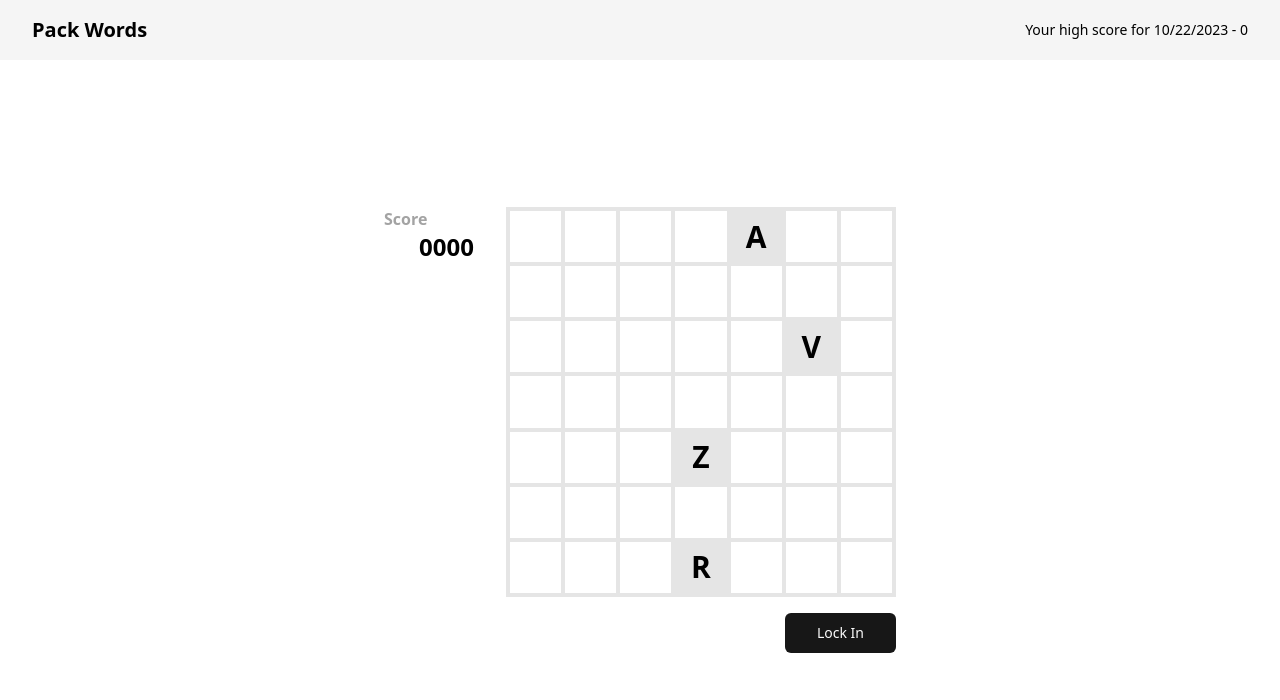
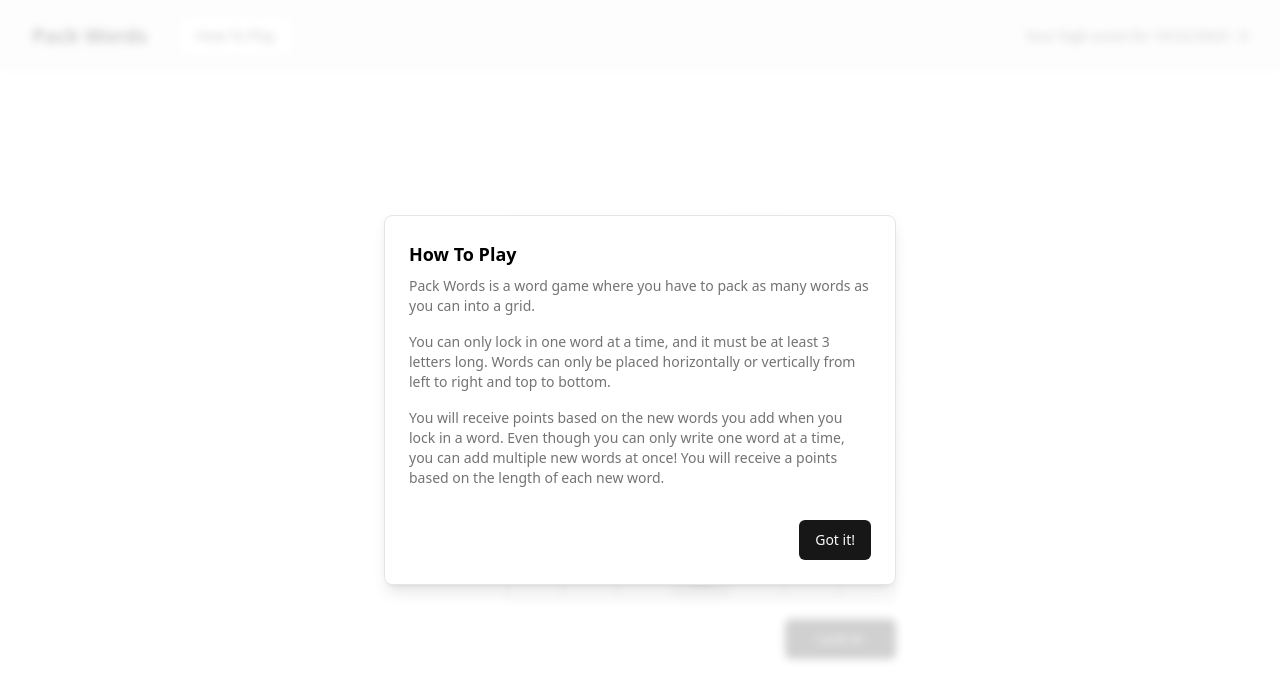
Before and after one commit to westbrookdaniel/pack-words, a React (Vite) app: page / in a window 1280 px wide. Shown: the top 700 px of the page. Built offline with nearby package versions, Linux system fonts and the light colour scheme.

Commit message:
add how to play

```diff
--- a/src/App.tsx
+++ b/src/App.tsx
@@ -1,12 +1,46 @@
+import { InfoIcon } from "lucide-react";
 import { useReducer } from "react";
+import { Button } from "./components/ui/button";
+import { Alert, useAlert } from "./components/useAlert";
 import Game, { getDefaultsForDate, highScore } from "./Game";
 import { cn } from "./lib/utils";
+
+const howToPlay: Alert = {
+  title: "How To Play",
+  description: (
+    <div className="space-y-4">
+      <p>
+        Pack Words is a word game where you have to pack as many words as you
+        can into a grid.
+      </p>
+      <p>
+        You can only lock in one word at a time, and it must be at least 3
+        letters long. Words can only be placed horizontally or vertically from
+        left to right and top to bottom.
+      </p>
+      <p>
+        You will receive points based on the new words you add when you lock in
+        a word. Even though you can only write one word at a time, you can add
+        multiple new words at once! You will receive a points based on the
+        length of each new word.
+      </p>
+      <p></p>
+    </div>
+  ),
+  actionText: "Got it!",
+};
 
 export default function App() {
   const date = new Date();
 
   const checkHighScore = useReducer(() => ({}), {})[1];
   const score = highScore.get(date);
+
+  const hasPlayed = highScore.all();
+  const { alert, element } = useAlert({
+    defaultOpen: hasPlayed ? null : howToPlay,
+  });
+
   return (
     <div className="flex flex-col xl:min-h-screen ">
       <header
@@ -15,7 +49,24 @@ export default function App() {
           "bg-neutral-100",
         )}
       >
-        <h1 className="font-bold xl:text-xl text-lg">Pack Words</h1>
+        <div className="flex gap-4 xl:gap-8 items-center">
+          <h1 className="font-bold xl:text-xl text-lg">Pack Words</h1>
+          <Button
+            variant="outline"
+            className="hidden xl:block"
+            onClick={() => alert(howToPlay)}
+          >
+            How To Play
+          </Button>
+          <Button
+            variant="outline"
+            size="icon"
+            className="xl:hidden"
+            onClick={() => alert(howToPlay)}
+          >
+            <InfoIcon className="w-4 h-4" />
+          </Button>
+        </div>
         <p className="xl:block hidden text-sm">
           Your high score for {formatter.format(date)} - {score}
         </p>
@@ -31,6 +82,7 @@ export default function App() {
           />
         </div>
       </main>
+      {element}
     </div>
   );
 }
--- a/src/Game.tsx
+++ b/src/Game.tsx
@@ -317,6 +317,17 @@ function wordCase(word: string) {
 
 const highScoreDateFormatter = new Intl.DateTimeFormat("en-US");
 export const highScore = {
+  all: () => {
+    const json = localStorage.getItem(`highScore`);
+    if (!json) return null;
+    try {
+      const data = JSON.parse(json);
+      if (typeof data !== "object") return null;
+      return data;
+    } catch {
+      return null;
+    }
+  },
   get: (date: Date) => {
     const json = localStorage.getItem(`highScore`);
     if (!json) return 0;
--- a/src/components/ui/alert-dialog.tsx
+++ b/src/components/ui/alert-dialog.tsx
@@ -49,7 +49,7 @@ const AlertDialogHeader = ({
 }: React.HTMLAttributes<HTMLDivElement>) => (
   <div
     className={cn(
-      "flex flex-col space-y-2 text-center sm:text-left",
+      "flex flex-col space-y-2 sm:text-left",
       className
     )}
     {...props}
--- a/src/components/useAlert.tsx
+++ b/src/components/useAlert.tsx
@@ -10,16 +10,18 @@ import {
   AlertDialogContent,
 } from "./ui/alert-dialog";
 
-type Alert = {
+export type Alert = {
   title: string;
-  description: string;
+  description: string | JSX.Element;
   cancelText?: string;
   actionText?: string;
   onConfirm?: () => void;
 };
 
-export function useAlert() {
-  const [alert, setAlert] = useState<Alert | null>(null);
+export function useAlert(options?: { defaultOpen?: Alert | null }) {
+  const [alert, setAlert] = useState<Alert | null>(
+    options?.defaultOpen ?? null,
+  );
   return {
     alert: (data: Alert) => setAlert(data),
     element: (
```
